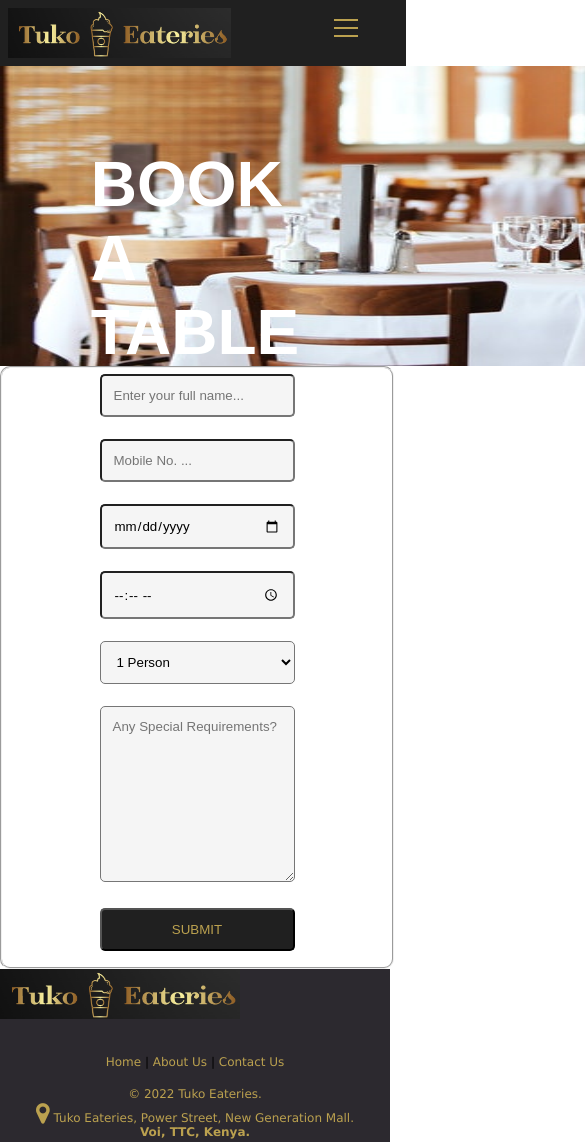
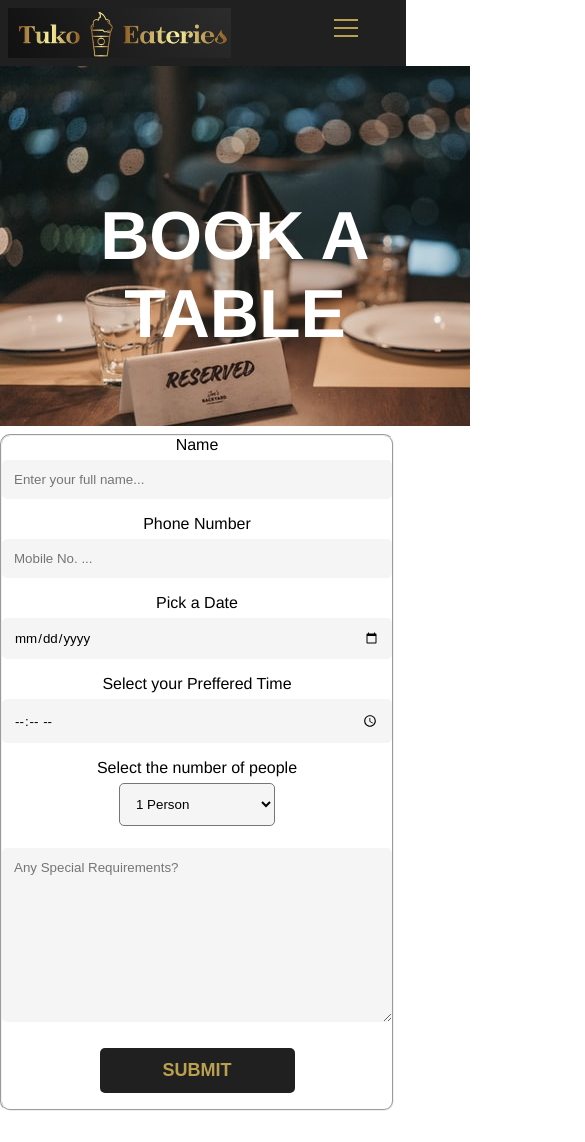
Before and after one commit to Jorris-N/Tuko, a plain HTML site: page reservation.html in a window 390 px wide. Shown: the top 1142 px of the page, 585 px wide, since content can reach past the window. Drawn offline with Linux system fonts and the light colour scheme.

```diff
--- a/Styles/About.css
+++ b/Styles/About.css
@@ -1,13 +1,12 @@
 .ImageContainer{
-    display: flex;
-    flex-direction: row;
+    background-image: url(../Images/interior.jpg);
+    height: 200px;
 }
-.center{font-size: xx-large;
-    color: white;
-    position: absolute;
-    top: 35%;
-    left: 50%;
-    transform: translate(-50%, -50%);
+.center{
+    padding-top: 50px;
+	color: white;
+	font-size: 34px;
+	text-align: center;
 }
 .infomation{
 
--- a/Styles/contact.css
+++ b/Styles/contact.css
@@ -9,8 +9,14 @@
     text-align: center;
 }
 .opening-img{
-    align-items: center;
-    text-align: center;
+    background-image: url(../Images/phone.jpg);
+    height: 200px;
+}
+.center{
+    padding-top: 50px;
+	color: white;
+	font-size: 34px;
+	text-align: center;
 }
 .contact-form{
     display: flex;
@@ -20,6 +26,7 @@
   }
   fieldset{
       width: 100%;
+      text-align: center;
       align-items: center;
       border-radius: 10px;
   }
@@ -28,6 +35,7 @@
     font-family: Arial, Helvetica, sans-serif;
     width: 100%;
     padding: 12px;
+    border: transparent;
     border-radius: 5px;
     box-sizing: border-box;
     margin-top: 6px;
@@ -35,7 +43,9 @@
     resize: vertical;
   }
   input[type=submit]{
-      font-size: 14px;
+      width: 50%;
+      cursor: pointer;
+      font-size: large;
       font-weight: bolder;
       background-color: #202020;
       color: #BBA14F;
--- a/Styles/menu.css
+++ b/Styles/menu.css
@@ -1,13 +1,12 @@
 .menu-intro{
-    display: flex;
-    flex-direction: row;
+   background-image: url(../Images/menu-bar.jpg);
+   height: 200px;
 }
-.center{font-size: xx-large;
-    color: white;
-    position: absolute;
-    top: 35%;
-    left: 50%;
-    transform: translate(-50%, -50%);
+.center{
+    padding-top: 50px;
+	color: white;
+	font-size: 34px;
+	text-align: center;
 }
 .menu-container{
   display: flex;
--- a/Styles/resevation.css
+++ b/Styles/resevation.css
@@ -1,10 +1,13 @@
+.reservation{
+    background-image: url(../Images/reserve.jpg);
+    height: 200px;
+    margin-bottom: 2%;
+}
 .center{
-    font-size: xx-large;
-    color: white;
-    position: absolute;
-    top: 30%;
-    left: 50%;
-    transform: translate(-50%, -50%);
+    padding-top: 50px;
+	color: white;
+	font-size: 34px;
+	text-align: center;
 }
 .resevation-form{
     display: flex;
@@ -21,18 +24,20 @@ fieldset{
 input[type], textarea {
     background-color: whitesmoke;
   font-family: Arial, Helvetica, sans-serif;
-  width: 50%;
+  width: 100%;
   padding: 12px;
+  border: transparent;
   border-radius: 5px;
   box-sizing: border-box;
   margin-top: 6px;
   margin-bottom: 16px;
   resize: vertical;
 }
+
 select{
     background-color: whitesmoke;
     font-family: Arial, Helvetica, sans-serif;
-    width: 50%;
+    width: 40%;
     padding: 12px;
     border-radius: 5px;
     box-sizing: border-box;
@@ -42,6 +47,10 @@ select{
 
 }
 input[type=submit]{
+    font-weight: bolder;
+    font-size: large;
     background-color: #202020;
     color: #BBA14F;
+    width: 50%;
+    cursor: pointer;
 }
--- a/Styles/responsive.css
+++ b/Styles/responsive.css
@@ -153,16 +153,12 @@
     .menu-intro h1{
         font-size: 24px;
     }
-    .menu-intro p{
-        display: none;
-    }
+
     .center{
+        padding-top: 50px;
         color: white;
-        position: absolute;
-        top: 35%;
-        bottom: 30%;
-        left: 50%;
-        transform: translate(-50%, -50%);
+        font-size: 34px;
+        text-align: center;
     }
 
 
@@ -179,7 +175,7 @@
 	margin-bottom: 40px;
 	text-align: center;
     }
-    .ImageContainer, .chef, .chef-word{
+     .chef, .chef-word{
         display: flex;
         flex-direction: column;
         align-items: center;
--- a/reservation.html
+++ b/reservation.html
@@ -41,22 +41,26 @@ window.onclick = function(event) {
 
     </nav>
     <script src="main.js"></script>
+    <div class="reservation">
+      <div class="center"><h1>BOOK A TABLE</h1></div>
+    </div>
     </header>
 
     <!-- Main Body -->
     <main>
-      <div class="resevation">
-        <img src="./Images/reserved.jpg" width="1366" height="300">
-        <div class="center"><h1>BOOK A TABLE</h1></div>
-      </div>
+
       <div class="resevation-form">
         <form name="Reservation" method="POST" data-netlify="true">
           <fieldset>
+            <label for="full names">Name</label>
             <input type="text" name="full names" placeholder="Enter your full name..."/>
-            <lnput type="email" name="email" placeholder="Email Address..."/>
+            <label for="phone number">Phone Number</label>
             <input type="text" name="phone" placeholder="Mobile No. ..."/>
+            <label for="date">Pick a Date</label>
             <input type="date" name="date" placeholder="Date..."/>
+            <label for="time">Select your Preffered Time</label>
             <input type="time" name="time" placeholder="Time".../>
+            <label for="people">Select the number of people</label><br>
             <select name="people" id="people">
                 <option value="1 people">1 Person</option>
                 <option value="2 people">2 People</option>
```
Also changed, not shown: about.html (+5 -5 lines), contact.html (+6 -2 lines), menu.html (+7 -7 lines), Images/phone.jpg (added).
